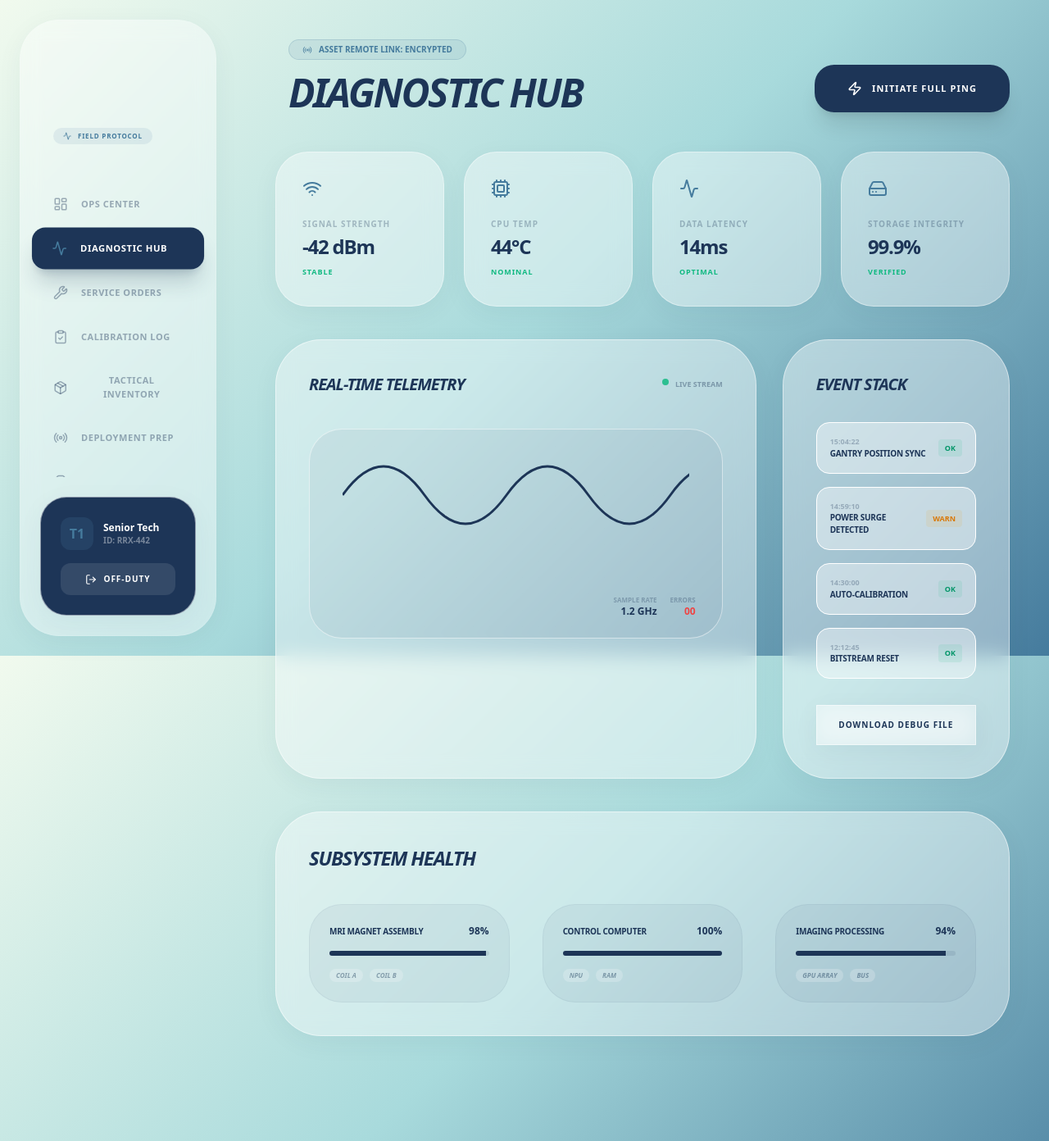
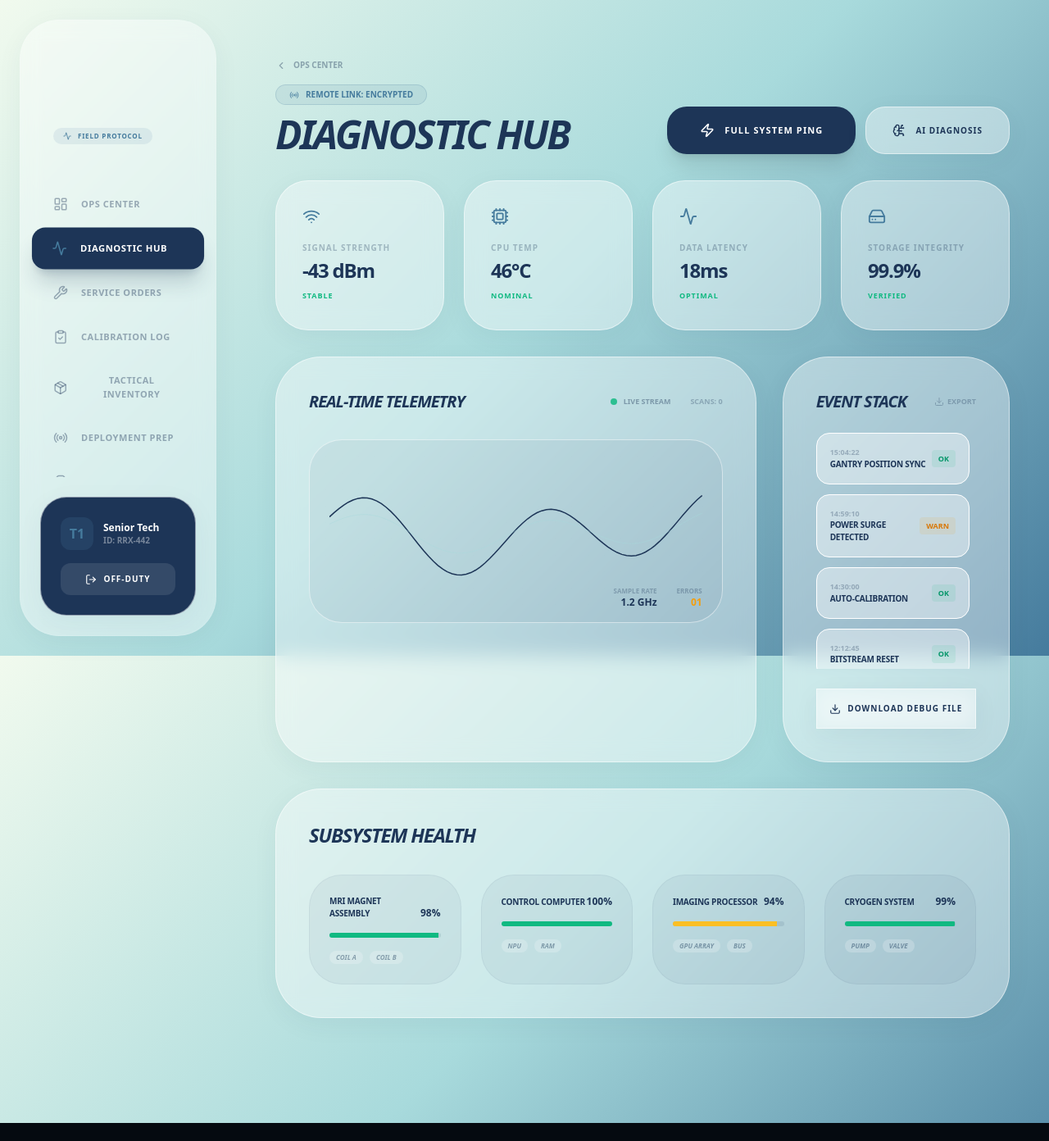
Before and after one commit to DharmiSapariya/ResourceRX, a React (Vite) app: page /tech/diagnostics in a window 1280 px wide. Shown: the whole page at 82% size. After the commit the page ends 1370 px from the top, so only its background shows below. Built offline with nearby package versions, Linux system fonts and the light colour scheme.

Commit message:
fix: update TechDiagnostics page to latest version

```diff
--- a/src/pages/Technician/TechDiagnostics.jsx
+++ b/src/pages/Technician/TechDiagnostics.jsx
@@ -1,169 +1,326 @@
-import React, { useState } from 'react';
-import { motion } from 'framer-motion';
+// Inline local AI helper — calls Express backend → Ollama (no API key needed)
+async function askMedGemmaJSON(systemPrompt, userContent, fallback) {
+  const prompt = `${systemPrompt}
+
+User: ${userContent}
+
+Assistant (JSON only):`;
+  try {
+    const res = await fetch('http://localhost:5000/api/medgemma', {
+      method: 'POST', headers: { 'Content-Type': 'application/json' },
+      body: JSON.stringify({ prompt }),
+    });
+    if (!res.ok) throw new Error(`Backend ${res.status}`);
+    const data = await res.json();
+    const raw = data.response || '';
+    const start = raw.indexOf('{'); const end = raw.lastIndexOf('}');
+    if (start === -1 || end === -1) throw new Error('No JSON');
+    return JSON.parse(raw.slice(start, end + 1));
+  } catch (err) {
+    console.error('[AI Local]', err.message);
+    return typeof fallback === 'function' ? fallback() : fallback;
+  }
+}
+async function askMedGemmaText(systemPrompt, userContent, fallback) {
+  const prompt = `${systemPrompt}
+
+User: ${userContent}
+
+Assistant:`;
+  try {
+    const res = await fetch('http://localhost:5000/api/medgemma', {
+      method: 'POST', headers: { 'Content-Type': 'application/json' },
+      body: JSON.stringify({ prompt }),
+    });
+    if (!res.ok) throw new Error(`Backend ${res.status}`);
+    const data = await res.json();
+    return data.response || (typeof fallback === 'function' ? fallback() : fallback);
+  } catch (err) {
+    console.error('[AI Local]', err.message);
+    return typeof fallback === 'function' ? fallback() : fallback;
+  }
+}
+const askMedGemma = askMedGemmaText;
+import { useClinic } from '../../context/ClinicContext';
+import React, { useState, useEffect, useRef } from 'react';
+import { motion, AnimatePresence } from 'framer-motion';
+import { useNavigate } from 'react-router-dom';
 import {
-  Activity,
-  Zap,
-  Cpu,
-  Wifi,
-  ShieldAlert,
-  Search,
-  RefreshCw,
-  HardDrive,
-  BarChart,
-  Radio
+  Activity, Zap, Cpu, Wifi, ShieldAlert, RefreshCw,
+  HardDrive, Radio, ChevronLeft, Loader, Download,
+  BrainCircuit, CheckCircle2, AlertTriangle, X
 } from 'lucide-react';
 
+const INIT_LOGS = [
+  { time:"15:04:22", event:"Gantry Position Sync",  code:"OK"   },
+  { time:"14:59:10", event:"Power Surge Detected",   code:"WARN" },
+  { time:"14:30:00", event:"Auto-Calibration",       code:"OK"   },
+  { time:"12:12:45", event:"Bitstream Reset",        code:"OK"   },
+];
+
+const SUBSYSTEMS = [
+  { name:"MRI Magnet Assembly",  health:98,  parts:["Coil A","Coil B"]   },
+  { name:"Control Computer",     health:100, parts:["NPU","RAM"]         },
+  { name:"Imaging Processor",    health:94,  parts:["GPU Array","Bus"]   },
+  { name:"Cryogen System",       health:99,  parts:["Pump","Valve"]      },
+];
+
+function downloadDebug(logs) {
+  const txt = logs.map(l=>`[${l.time}] ${l.code.padEnd(5)} ${l.event}`).join('\n');
+  const a = document.createElement('a');
+  a.href = URL.createObjectURL(new Blob([`ResourceRX Debug File\nExported: ${new Date().toISOString()}\n\n${txt}`],{type:'text/plain'}));
+  a.download = 'RRX_Debug.txt'; a.click();
+}
+
 export default function TechDiagnostics() {
-  const [isScanning, setIsScanning] = useState(false);
-  const glassStyle = "glass-panel p-10 rounded-[3.5rem] relative overflow-hidden transition-all duration-500";
+  const navigate = useNavigate();
 
-  const runSystemScan = () => {
-    setIsScanning(true);
-    setTimeout(() => setIsScanning(false), 3000);
+  // Read context from service orders — useState ensures it re-reads on mount
+  const [diagAsset, setDiagAsset] = useState(null);
+  useEffect(() => {
+    try {
+      const val = JSON.parse(sessionStorage.getItem('rrx_diag_asset') || 'null');
+      if (val) setDiagAsset(val);
+    } catch {}
+  }, []);
+
+  const [scanning, setScanning] = useState(false);
+  const [scanCount, setScanCount] = useState(0);
+  const [telemetry, setTelemetry] = useState({ signal:'-42 dBm', cpuTemp:'44°C', latency:'14ms', storage:'99.9%' });
+  const [logs, setLogs] = useState(INIT_LOGS);
+  const [wavePhase, setWave] = useState(0);
+  const [aiResult, setAiResult] = useState(null);
+  const [aiLoading, setAiLoad] = useState(false);
+  const [selectedSys, setSelectedSys] = useState(null);
+
+  // live waveform
+  useEffect(() => {
+    const t = setInterval(() => setWave(w=>w+1), 70);
+    return () => clearInterval(t);
+  }, []);
+
+  // jitter telemetry every 4s
+  useEffect(() => {
+    const t = setInterval(() => {
+      setTelemetry({
+        signal: `-${40+Math.floor(Math.random()*8)} dBm`,
+        cpuTemp: `${42+Math.floor(Math.random()*6)}°C`,
+        latency: `${12+Math.floor(Math.random()*8)}ms`,
+        storage: '99.9%',
+      });
+    }, 4000);
+    return () => clearInterval(t);
+  }, []);
+
+  const runScan = () => {
+    setScanning(true);
+    setAiResult(null);
+    setTimeout(() => {
+      const newLog = {
+        time: new Date().toLocaleTimeString('en-GB'),
+        event: ['Gradient Coil Sync','RF Chain Check','Bore Camera Test','Power Rail Check'][scanCount % 4],
+        code: Math.random() > 0.85 ? 'WARN' : 'OK',
+      };
+      setLogs(prev => [newLog, ...prev.slice(0,7)]);
+      setScanCount(c=>c+1);
+      setScanning(false);
+    }, 3000);
   };
 
+  const DIAG_FALLBACK = {status:"Advisory",score:94,finding:"Power surge event at 14:59 warrants monitoring. All other subsystems nominal. No immediate patient risk.",recommendation:"Complete a full 30-minute burn-in test before next clinical session to verify stability.",action:"Clear for Use"};
+  const runAI = async () => {
+    setAiLoad(true);
+    const result = await askMedGemmaJSON(
+      `You are MedGemma, AI diagnostics engine for ResourceRX. Analyse THIS SPECIFIC system telemetry and event log. Return ONLY valid JSON (no markdown): {"status":"Healthy"|"Advisory"|"Critical","score":number,"finding":string,"recommendation":string,"action":"Clear for Use"|"Schedule Maintenance"|"Take Offline"}`,
+      `Telemetry: ${JSON.stringify(telemetry)}. Event log (latest first): ${logs.map(l=>l.time+' '+l.code+' '+l.event).join('; ')}.`,
+      DIAG_FALLBACK
+    );
+    setAiResult(result);
+    setAiLoad(false);
+  };
+
+  const wavePoints = Array.from({length:80},(_,i)=>{
+    const x=(i/79)*100;
+    const y=50+Math.sin((i/6)+wavePhase*0.12)*20+Math.sin((i/15)+wavePhase*0.07)*9;
+    return `${x},${y}`;
+  }).join(' ');
+
+  const glass = "glass-panel p-10 rounded-[3.5rem] relative overflow-hidden transition-all duration-500";
+  const STATUS_COLOR = { Healthy:'text-emerald-600 bg-emerald-50 border-emerald-200', Advisory:'text-amber-600 bg-amber-50 border-amber-200', Critical:'text-red-600 bg-red-50 border-red-200' };
+
   return (
-    <div className="max-w-7xl mx-auto pb-20 space-y-10">
+    <div className="max-w-7xl mx-auto pb-20 pt-6 space-y-8">
 
-      {/* --- DIAGNOSTIC HEADER --- */}
-      <div className="mb-12 ml-4 flex flex-col md:flex-row md:items-end justify-between gap-8">
+      {/* HEADER */}
+      <div className="flex flex-col md:flex-row md:items-end justify-between gap-6">
         <div>
-          <div className="inline-flex items-center gap-2 px-4 py-1 rounded-full bg-secondary/10 text-[10px] font-black uppercase mb-4 text-secondary border border-secondary/20">
-            <Radio size={12} className="animate-pulse" /> Asset Remote Link: Encrypted
+          <button onClick={()=>navigate('/tech')} className="flex items-center gap-2 text-[10px] font-black uppercase opacity-40 hover:opacity-100 mb-4 text-primary transition-opacity">
+            <ChevronLeft size={14}/> Ops Center
+          </button>
+          <div className="inline-flex items-center gap-2 px-4 py-1 rounded-full bg-secondary/10 text-[10px] font-black uppercase mb-3 text-secondary border border-secondary/20">
+            <Radio size={12} className="animate-pulse"/> Remote Link: Encrypted
           </div>
-          {/* Main Heading changed to Deep Blue */}
-          <h2 className="text-5xl font-black tracking-tighter italic uppercase text-[#1d3557]">Diagnostic Hub</h2>
+          <h2 className="text-5xl font-black tracking-tighter italic uppercase text-primary">Diagnostic Hub</h2>
+          {diagAsset && (
+            <p className="text-sm font-bold opacity-40 uppercase mt-2 text-primary">
+              {diagAsset.asset} · {diagAsset.location} · SO: {diagAsset.id}
+            </p>
+          )}
         </div>
-
-        <div className="flex gap-4">
-          <button
-            onClick={runSystemScan}
-            className={`bg-primary text-white px-10 py-5 rounded-3xl font-black text-[11px] uppercase tracking-widest flex items-center gap-3 transition-all shadow-xl ${isScanning ? 'opacity-50' : 'hover:bg-secondary'}`}
-          >
-            {isScanning ? <RefreshCw className="animate-spin" size={18} /> : <Zap size={18} />}
-            {isScanning ? "Scanning Bitstream..." : "Initiate Full Ping"}
+        <div className="flex gap-3">
+          <button onClick={runScan} disabled={scanning}
+            className={`bg-primary text-white px-10 py-5 rounded-3xl font-black text-[11px] uppercase tracking-widest flex items-center gap-3 transition-all shadow-xl disabled:opacity-60 hover:bg-secondary hover:text-primary`}>
+            {scanning?<><RefreshCw className="animate-spin" size={18}/> Scanning…</>:<><Zap size={18}/> Full System Ping</>}
+          </button>
+          <button onClick={runAI} disabled={aiLoading||scanning}
+            className="glass-panel px-8 py-5 rounded-3xl font-black text-[10px] uppercase tracking-widest flex items-center gap-3 text-primary hover:bg-white/60 transition-all disabled:opacity-40">
+            {aiLoading?<Loader size={16} className="animate-spin"/>:<BrainCircuit size={16}/>}
+            {aiLoading?'Analysing…':'AI Diagnosis'}
           </button>
         </div>
       </div>
 
-      {/* --- TELEMETRY GRID --- */}
+      {/* TELEMETRY STATS */}
       <div className="grid lg:grid-cols-4 gap-6">
         {[
-          { label: "Signal Strength", val: "-42 dBm", status: "Stable", icon: Wifi },
-          { label: "CPU Temp", val: "44°C", status: "Nominal", icon: Cpu },
-          { label: "Data Latency", val: "14ms", status: "Optimal", icon: Activity },
-          { label: "Storage Integrity", val: "99.9%", status: "Verified", icon: HardDrive },
-        ].map((stat, i) => (
-          <div key={i} className="glass-panel p-8 rounded-[2.5rem] border-white/40 group hover:border-secondary transition-all">
-            <stat.icon className="text-secondary mb-6 group-hover:scale-110 transition-transform" size={24} />
-            <p className="text-[10px] font-black opacity-30 uppercase tracking-widest text-[#1d3557]">{stat.label}</p>
-            <h3 className="text-2xl font-black mt-1 tracking-tighter text-[#1d3557]">{stat.val}</h3>
+          { label:"Signal Strength",  val:telemetry.signal,  status:"Stable",   icon:Wifi      },
+          { label:"CPU Temp",         val:telemetry.cpuTemp, status:"Nominal",  icon:Cpu       },
+          { label:"Data Latency",     val:telemetry.latency, status:"Optimal",  icon:Activity  },
+          { label:"Storage Integrity",val:telemetry.storage, status:"Verified", icon:HardDrive },
+        ].map((stat,i) => (
+          <motion.div key={i} initial={{opacity:0,y:20}} animate={{opacity:1,y:0}} transition={{delay:i*0.08}}
+            className="glass-panel p-8 rounded-[2.5rem] group hover:border-secondary transition-all">
+            <stat.icon className="text-secondary mb-5 group-hover:scale-110 transition-transform" size={22}/>
+            <p className="text-[10px] font-black opacity-30 uppercase tracking-widest text-primary">{stat.label}</p>
+            <h3 className="text-2xl font-black mt-1 tracking-tighter text-primary">{stat.val}</h3>
             <span className="text-[9px] font-black text-emerald-500 uppercase tracking-widest">{stat.status}</span>
-          </div>
+          </motion.div>
         ))}
       </div>
 
-      {/* --- CORE DIAGNOSTIC VIEW --- */}
+      {/* WAVEFORM + EVENT LOG */}
       <div className="grid lg:grid-cols-3 gap-8">
-
-        {/* LIVE WAVEFORM / PULSE */}
-        <div className={`lg:col-span-2 ${glassStyle}`}>
-          <div className="flex justify-between items-center mb-10">
-            {/* Heading changed to Deep Blue */}
-            <h3 className="text-xl font-black italic uppercase tracking-tighter text-[#1d3557]">Real-Time Telemetry</h3>
-            <div className="flex gap-2 text-[#1d3557]">
-              <div className="w-2 h-2 rounded-full bg-emerald-500 animate-pulse" />
-              <span className="text-[9px] font-black opacity-40 uppercase">Live Stream</span>
+        <div className={`lg:col-span-2 ${glass}`}>
+          <div className="flex justify-between items-center mb-8">
+            <h3 className="text-xl font-black italic uppercase tracking-tighter text-primary">Real-Time Telemetry</h3>
+            <div className="flex items-center gap-2">
+              <div className="w-2 h-2 rounded-full bg-emerald-500 animate-pulse"/>
+              <span className="text-[9px] font-black opacity-40 uppercase text-primary">Live Stream</span>
+              <span className="text-[9px] font-black opacity-30 uppercase text-primary ml-4">Scans: {scanCount}</span>
             </div>
           </div>
-
-          <div className="h-64 flex items-center justify-center relative bg-primary/5 rounded-[2.5rem] border border-white/50 overflow-hidden">
-             {/* Mock Diagnostic Grid */}
-             <div className="absolute inset-0 opacity-5 bg-[linear-gradient(90deg,transparent_95%,rgba(0,0,0,0.1)_100%),linear-gradient(0deg,transparent_95%,rgba(0,0,0,0.1)_100%)] [background-size:20px_20px]" />
-
-             <svg className="w-full h-full px-10">
-                <motion.path
-                  d="M0 80 Q 50 10, 100 80 T 200 80 T 300 80 T 400 80 T 500 80 T 600 80"
-                  fill="none" stroke="#1d3557" strokeWidth="3"
-                  initial={{ pathLength: 0 }}
-                  animate={{ pathLength: 1 }}
-                  transition={{ duration: 2, repeat: Infinity }}
-                />
+          <div className="h-56 bg-primary/5 rounded-[2.5rem] border border-white/50 relative overflow-hidden">
+            <div className="absolute inset-0 opacity-5 bg-[linear-gradient(90deg,transparent_95%,rgba(0,0,0,0.1)_100%),linear-gradient(0deg,transparent_95%,rgba(0,0,0,0.1)_100%)] [background-size:20px_20px]"/>
+            <svg className="w-full h-full px-6 py-4" viewBox="0 0 100 100" preserveAspectRatio="none">
+              <polyline points={wavePoints} fill="none" stroke="#1d3557" strokeWidth="1.5" vectorEffect="non-scaling-stroke"/>
+              <polyline points={wavePoints.split(' ').map((pt,i)=>{const[x,y]=pt.split(',');return `${x},${+y*0.5+25}`;}).join(' ')}
+                fill="none" stroke="#a8dadc" strokeWidth="0.8" vectorEffect="non-scaling-stroke" opacity="0.5"/>
             </svg>
-
-             <div className="absolute bottom-6 right-8 flex gap-4 text-[#1d3557]">
-                <div className="text-right">
-                   <p className="text-[8px] font-black opacity-30 uppercase">Sample Rate</p>
-                   <p className="text-xs font-black">1.2 GHz</p>
+            {scanning && (
+              <div className="absolute inset-0 flex items-center justify-center bg-white/40 backdrop-blur-sm rounded-[2.5rem]">
+                <div className="flex items-center gap-3">
+                  <RefreshCw size={20} className="animate-spin text-primary"/>
+                  <p className="font-black text-xs uppercase text-primary">Scanning bitstream…</p>
                 </div>
-                <div className="text-right">
-                   <p className="text-[8px] font-black opacity-30 uppercase">Errors</p>
-                   <p className="text-xs font-black text-red-500">00</p>
               </div>
+            )}
+            <div className="absolute bottom-4 right-6 flex gap-6">
+              <div className="text-right"><p className="text-[8px] font-black opacity-30 uppercase text-primary">Sample Rate</p><p className="text-xs font-black text-primary">1.2 GHz</p></div>
+              <div className="text-right"><p className="text-[8px] font-black opacity-30 uppercase text-primary">Errors</p><p className={`text-xs font-black ${logs.some(l=>l.code==='WARN')?'text-amber-500':'text-emerald-500'}`}>{logs.filter(l=>l.code==='WARN').length.toString().padStart(2,'0')}</p></div>
             </div>
           </div>
         </div>
 
-        {/* ERROR LOG / EVENT STACK */}
-        <div className={glassStyle}>
-          {/* Heading changed to Deep Blue */}
-          <h3 className="text-xl font-black italic uppercase tracking-tighter mb-8 text-[#1d3557]">Event Stack</h3>
-          <div className="space-y-4">
-            {[
-              { time: "15:04:22", event: "Gantry Position Sync", code: "OK" },
-              { time: "14:59:10", event: "Power Surge Detected", code: "WARN" },
-              { time: "14:30:00", event: "Auto-Calibration", code: "OK" },
-              { time: "12:12:45", event: "Bitstream Reset", code: "OK" },
-            ].map((log, i) => (
-              <div key={i} className="flex justify-between items-center p-4 bg-white/40 rounded-2xl border border-white">
+        {/* EVENT LOG */}
+        <div className={glass}>
+          <div className="flex justify-between items-center mb-6">
+            <h3 className="text-xl font-black italic uppercase tracking-tighter text-primary">Event Stack</h3>
+            <button onClick={() => downloadDebug(logs)} className="text-[9px] font-black uppercase opacity-30 hover:opacity-100 text-primary flex items-center gap-1 transition-opacity">
+              <Download size={12}/> Export
+            </button>
+          </div>
+          <div className="space-y-3 max-h-72 overflow-y-auto pr-2">
+            <AnimatePresence>
+              {logs.map((log,i) => (
+                <motion.div key={`${log.time}-${i}`} initial={{opacity:0,x:10}} animate={{opacity:1,x:0}}
+                  className="flex justify-between items-center p-4 bg-white/40 rounded-2xl border border-white">
                   <div>
-                  <p className="text-[9px] font-black opacity-30 uppercase text-[#1d3557]">{log.time}</p>
-                  <p className="text-[10px] font-bold uppercase tracking-tight text-[#1d3557]">{log.event}</p>
+                    <p className="text-[9px] font-black opacity-30 uppercase text-primary">{log.time}</p>
+                    <p className="text-[10px] font-bold uppercase tracking-tight text-primary">{log.event}</p>
                   </div>
-                <span className={`text-[9px] font-black px-2 py-1 rounded ${log.code === 'WARN' ? 'bg-amber-500/10 text-amber-600' : 'bg-emerald-500/10 text-emerald-600'}`}>
+                  <span className={`text-[9px] font-black px-2 py-1 rounded ${log.code==='WARN'?'bg-amber-500/10 text-amber-600':'bg-emerald-500/10 text-emerald-600'}`}>
                     {log.code}
                   </span>
+                </motion.div>
+              ))}
+            </AnimatePresence>
           </div>
-            ))}
-          </div>
-          <button className="w-full mt-8 py-4 glass-panel text-[10px] font-black uppercase tracking-widest hover:bg-white transition-all text-[#1d3557]">
-            Download Debug File
+          <button onClick={() => downloadDebug(logs)}
+            className="w-full mt-6 py-4 glass-panel text-[10px] font-black uppercase tracking-widest hover:bg-white transition-all text-primary flex items-center justify-center gap-2">
+            <Download size={14}/> Download Debug File
           </button>
         </div>
       </div>
 
-      {/* --- HARDWARE SUBSYSTEMS --- */}
-      <div className={glassStyle}>
-        {/* Heading changed to Deep Blue */}
-        <h3 className="text-2xl font-black italic uppercase tracking-tighter mb-10 text-[#1d3557]">Subsystem Health</h3>
-        <div className="grid md:grid-cols-2 lg:grid-cols-3 gap-10">
-          {[
-            { name: "MRI Magnet Assembly", health: 98, parts: ["Coil A", "Coil B"] },
-            { name: "Control Computer", health: 100, parts: ["NPU", "RAM"] },
-            { name: "Imaging Processing", health: 94, parts: ["GPU Array", "Bus"] },
-          ].map((sys, i) => (
-            <div key={i} className="space-y-4 p-6 bg-primary/5 rounded-[2.5rem] border border-primary/5">
+      {/* AI DIAGNOSIS */}
+      <AnimatePresence>
+        {aiResult && (
+          <motion.div initial={{opacity:0,y:16}} animate={{opacity:1,y:0}}
+            className={`p-10 rounded-[3.5rem] border ${STATUS_COLOR[aiResult.status]}`}>
+            <div className="flex items-start justify-between gap-8">
+              <div className="flex items-start gap-6">
+                <BrainCircuit size={32} className="shrink-0 mt-1 text-primary"/>
+                <div className="space-y-3">
+                  <div className="flex items-center gap-3">
+                    <p className="text-[10px] font-black uppercase tracking-widest text-primary">MedGemma · {aiResult.status}</p>
+                    <span className="text-2xl font-black text-primary">{aiResult.score}<span className="text-sm opacity-40">/100</span></span>
+                  </div>
+                  <p className="text-sm font-bold text-primary">{aiResult.finding}</p>
+                  <p className="text-xs font-bold opacity-60 uppercase text-primary">{aiResult.recommendation}</p>
+                  <div className="flex items-center gap-2 mt-2">
+                    <CheckCircle2 size={14} className="text-emerald-600"/>
+                    <p className="text-[10px] font-black uppercase text-emerald-700">{aiResult.action}</p>
+                  </div>
+                </div>
+              </div>
+              <div className="flex gap-3 shrink-0">
+                {aiResult.action === 'Schedule Maintenance' && (
+                  <button onClick={()=>navigate('/tech/service-orders')}
+                    className="bg-primary text-white px-6 py-3 rounded-xl text-[9px] font-black uppercase hover:bg-secondary hover:text-primary transition-all">
+                    Schedule →
+                  </button>
+                )}
+                <button onClick={()=>setAiResult(null)} className="text-primary opacity-30 hover:opacity-100 transition-opacity"><X size={18}/></button>
+              </div>
+            </div>
+          </motion.div>
+        )}
+      </AnimatePresence>
+
+      {/* SUBSYSTEMS */}
+      <div className={glass}>
+        <h3 className="text-2xl font-black italic uppercase tracking-tighter mb-8 text-primary">Subsystem Health</h3>
+        <div className="grid md:grid-cols-2 lg:grid-cols-4 gap-6">
+          {SUBSYSTEMS.map((sys,i) => (
+            <div key={i} onClick={()=>setSelectedSys(selectedSys===i?null:i)}
+              className={`space-y-4 p-6 rounded-[2.5rem] border cursor-pointer transition-all ${selectedSys===i?'bg-primary text-white border-primary':'bg-primary/5 border-primary/5 hover:bg-white'}`}>
               <div className="flex justify-between items-end">
-                <span className="text-[10px] font-black uppercase tracking-tight text-[#1d3557]">{sys.name}</span>
-                <span className="text-xs font-black text-[#1d3557]">{sys.health}%</span>
+                <span className="text-[10px] font-black uppercase tracking-tight">{sys.name}</span>
+                <span className={`text-xs font-black ${selectedSys===i?'text-secondary':'text-primary'}`}>{sys.health}%</span>
               </div>
-              <div className="h-1.5 bg-primary/10 rounded-full overflow-hidden">
-                <motion.div
-                  initial={{ width: 0 }}
-                  animate={{ width: `${sys.health}%` }}
-                  className="h-full bg-primary"
-                />
+              <div className={`h-1.5 rounded-full overflow-hidden ${selectedSys===i?'bg-white/20':'bg-primary/10'}`}>
+                <motion.div initial={{width:0}} animate={{width:`${sys.health}%`}} transition={{duration:1,delay:i*0.1}}
+                  className={`h-full ${sys.health<96?'bg-amber-400':'bg-emerald-500'}`}/>
               </div>
-              <div className="flex gap-2 mt-2">
-                {sys.parts.map(p => (
-                  <span key={p} className="text-[8px] font-black uppercase px-2 py-0.5 bg-white/50 rounded-full opacity-40 italic text-[#1d3557]">{p}</span>
+              <div className="flex gap-2 flex-wrap">
+                {sys.parts.map(p=>(
+                  <span key={p} className={`text-[8px] font-black uppercase px-2 py-0.5 rounded-full italic ${selectedSys===i?'bg-white/20 text-white':'bg-white/50 opacity-40 text-primary'}`}>{p}</span>
                 ))}
               </div>
             </div>
           ))}
         </div>
       </div>
-
     </div>
   );
 }
```
Lines whose indentation alone changed are shown as unchanged.
